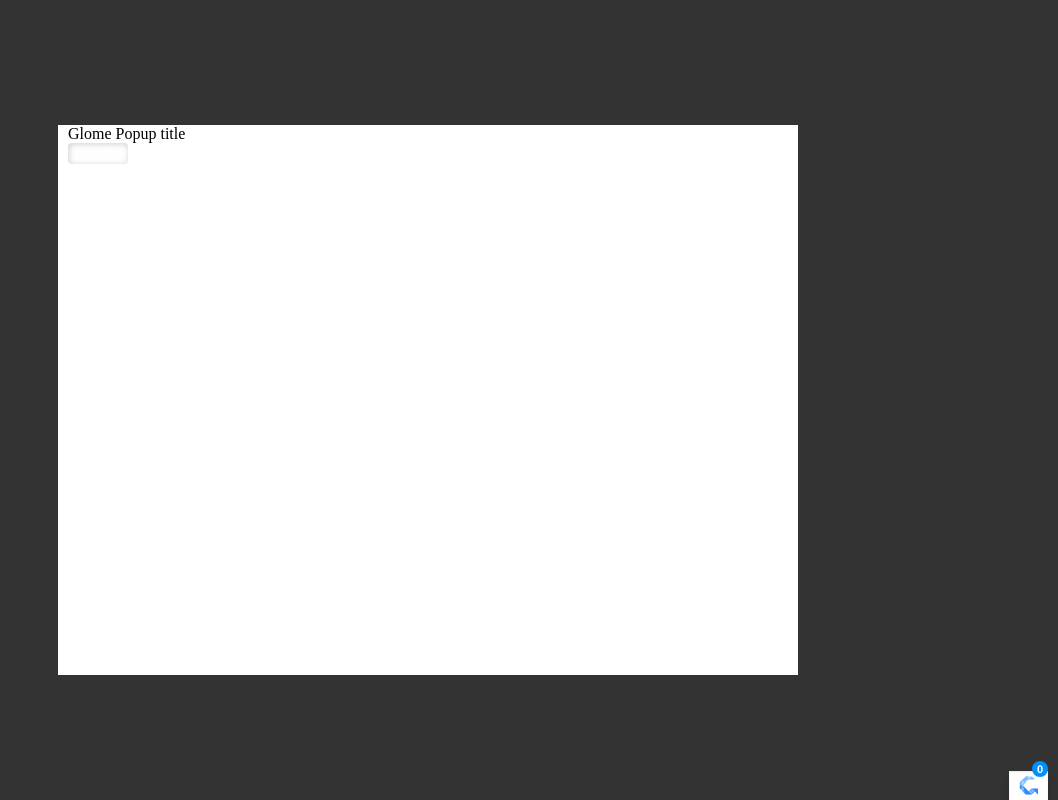
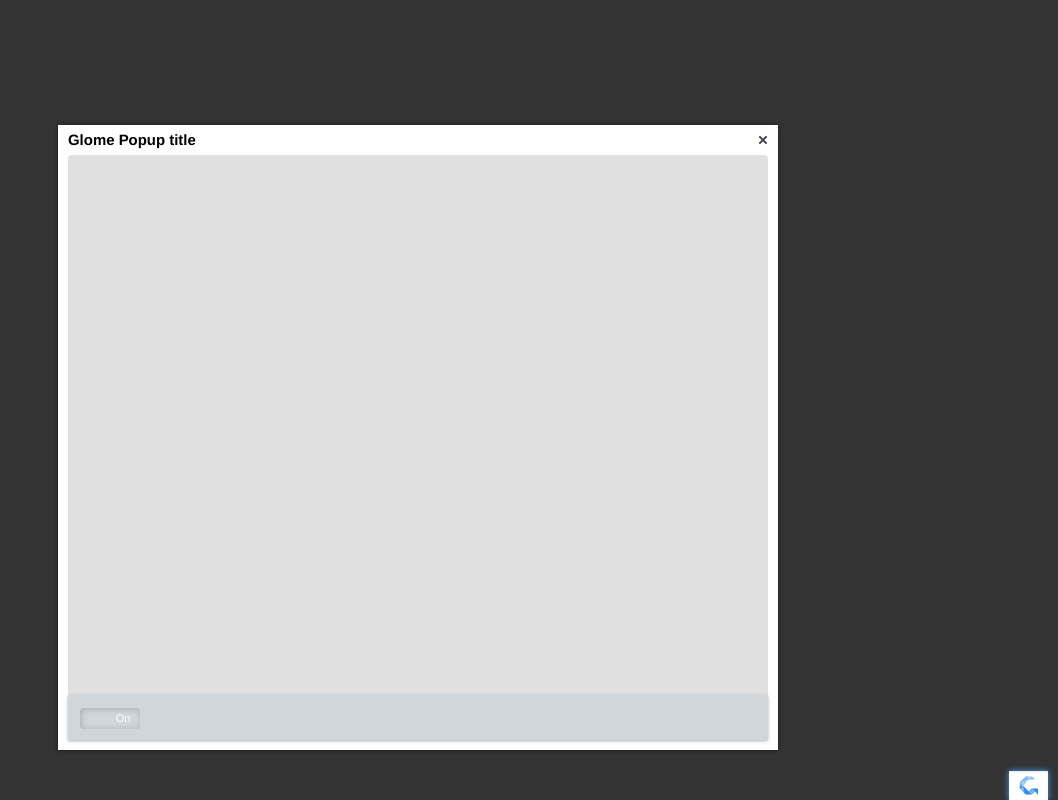
Before and after one commit to glome/jGlome, a PHP site: page /template.html in a window 1280 px wide. Shown: the whole page, without its empty margins (222-1280 px from the left). Run offline with PHP 8.4, Linux system fonts and the light colour scheme.

Commit message:
Added glow mode for knocking ads. Added list mode

```diff
--- a/css/glome.css
+++ b/css/glome.css
@@ -1,4 +1,11 @@
 /* !General elements */
+#glomePopup,
+#glomeWidget
+{
+  font-size: 13px;
+  font-family: Helvetica, Arial, sans-serif;
+}
+
 .glome-icon
 {
   background-image: url('../images/icons/glome-icon-19x19.png');
@@ -6,6 +13,68 @@
   background-position: center center;
   width: 19px;
   height: 19px;
+}
+
+.glome-configuration
+{
+  background-image: url('../images/icons/config-icon-19x19.png');
+  background-repeat: no-repeat;
+  background-position: center center;
+  width: 19px;
+  height: 19px;
+}
+
+/* !Glome popup lists */
+.glome-list-container
+{
+  display: table;
+  width: 100%;
+}
+
+.glome-row
+{
+  display: table-row;
+  width: 100%;
+}
+
+.glome-row > *
+{
+  display: table-cell;
+  padding-bottom: 10px;
+  border-bottom: solid 1px #b8b8b8;
+}
+
+.glome-row + .glome-row > *
+{
+  padding-top: 10px;
+}
+
+.glome-actions button
+{
+  background-image: -moz-linear-gradient(bottom, #e6e6e6 0%, #f1f1f1 48%, #f5f5f5 50%, #fdfdfd 100%);
+  background-color: #d1d6da;
+  cursor: pointer;
+  margin: 0;
+  border: none;
+  padding: 10px;
+  box-shadow: 0 1px 3px rgba(25, 63, 95, 0.4);
+  text-transform: uppercase;
+  color: #959595;
+  font-weight: bold;
+  font-size: 76%;
+}
+
+.glome-actions button + button
+{
+  margin-left: -0.25em;
+}
+
+.glome-actions button:hover
+{
+  background-image: -moz-linear-gradient(bottom, #0077db 0%, #008aff 100%);
+  color: #0066bc;
+  text-shadow: 1px 1px 1px #0095fd;
+  box-shadow: 0 1px 3px rgba(25, 63, 95, 0.6);
 }
 
 /* !Glome switch */
@@ -119,12 +188,92 @@
   position: fixed;
   left: 50%;
   top: 50%;
-  width: 720px;
+  width: 700px;
   height: 550px;
   margin-left: -360px;
   margin-top: -275px;
-  padding: 0 10px;
+  -moz-box-sizing: padding-box;
   box-sizing: padding-box;
+  border-style: none solid;
+  border-width: 10px;
+  border-color: white;
+  padding: 30px 0 45px;
+  box-shadow: inset 0 0 1px rgba(223, 223, 223, 0.6), 0 0 5px rgba(0, 0, 0, 0.5);
+}
+
+#glomePopupWrapper .glome-popup-header
+{
+  background-color: white;
+  min-height: 25px;
+  line-height: 25px;
+  margin-top: -25px;
+}
+
+#glomePopupWrapper .glome-popup-content
+{
+  background-image: -moz-radial-gradient(center center, circle farthest-side, rgba(255,255,255,1), rgba(255,255,255,0)), url('../images/dash-pattern-white-4x4.gif');
+  background-color: #e0e0e0;
+  border-radius: 4px;
+  height: 100%;
+  padding: 10px;
+  -moz-box-sizing: border-box;
+  box-sizing: border-box;
+  border-bottom: solid 10px transparent;
+  overflow-y: auto;
+}
+
+#glomePopupWrapper .glome-popup-title
+{
+  line-height: 20px;
+  font-size: 115%;
+  font-weight: bold;
+  float: left;
+}
+
+#glomePopupWrapper .glome-popup-close
+{
+  background-image: url('../images/icons/icon-close-10x10.png');
+  background-repeat: no-repeat;
+  background-position: center center;
+  width: 10px;
+  height: 20px;
+  float: right;
+  cursor: pointer;
+}
+
+#glomePopupWrapper .glome-popup-footer
+{
+  background-image: -moz-linear-gradient(bottom, #e6e6e6 0%, #f1f1f1 48%, #f5f5f5 50%, #fdfdfd 100%);
+  background-color: #d1d6da;
+  width: 100%;
+  height: 45px;
+  margin-top: -10px;
+  box-shadow: 0 1px 3px rgba(25, 63, 95, 0.4);
+  line-height: 45px;
+  padding-left: 12px;
+  padding-right: 12px;
+  box-sizing: border-box;
+  -moz-box-sizing: border-box;
+  padding-top: 13px;
+}
+
+#glomePopupWrapper .glome-popup-footer .glome-icon-container
+{
+  float: right;
+}
+
+#glomePopupWrapper .glome-popup-footer .glome-icon-container a
+{
+  display: block;
+  float: left;
+}
+
+#glomePopupWrapper .glome-popup-footer .glome-icon-container a + a
+{
+  border-left: solid 1px #b1b3ba;
+  background-position: right center;
+  margin-left: 10px;
+  padding-left: 10px;
 }
 
 @media screen and (max-height: 550px)
@@ -134,9 +283,61 @@
     top: 0;
     bottom: 0;
     height: auto;
-    overflow-y: scroll;
-    background-color: red;
+    margin-top: 0;
   }
+}
+
+/* !Lists in #glomePopup */
+#glomePopup .glome-row > *
+{
+  vertical-align: middle;
+}
+
+#glomePopup .glome-row > .thumbnail
+{
+  vertical-align: middle;
+  max-width: 90px;
+  max-height: 90px;
+}
+
+#glomePopup .glome-row > * + *
+{
+  padding-left: 10px;
+}
+
+#glomePopup .glome-row > .thumbnail .image-wrapper
+{
+  background-image: -moz-linear-gradient(bottom, #e6e6e6 0%, #f1f1f1 48%, #f5f5f5 50%, #fdfdfd 100%);
+  background-color: #d1d6da;
+  padding: 5px;
+  width: 90px;
+  box-shadow: 1px 0 3px rgba(25, 63, 95, 0.4);
+  border-radius: 3px;
+  box-sizing: padding-box;
+  -moz-box-sizing: padding-box;
+}
+
+#glomePopup .glome-row > .thumbnail img
+{
+  max-width: 80px;
+  max-height: 80px;
+}
+
+#glomePopup .glome-row > .content > *
+{
+  margin: 0;
+  font-weight: bold;
+  font-style: normal;
+}
+
+#glomePopup .glome-row > .content h2
+{
+  font-size: 154%;
+}
+
+#glomePopup .glome-row > .glome-actions
+{
+  white-space: nowrap;
 }
 
 /* !Glome ticker */
@@ -149,8 +350,11 @@
   right: 10px;
   box-shadow: inset 0 1px 2px rgba(0,0,0,0.1), 0 6px 6px rgba(0,0,0,0.2);
   z-index: 100002;
-  font-size: 13px;
-  font-family: Helvetica, Arial, sans-serif;
+}
+
+#glomeWindow:not(.glome-off) #glomeWidget.knocking
+{
+  box-shadow: inset 0 1px 2px rgba(0,0,0,0.1), 0 0 6px rgba(73,166,255,1);
 }
 
 #glomeWidget .glome-widget-contents
@@ -168,6 +372,7 @@
 #glomeWidget .glome-icon
 {
   padding: 5px 10px;
+  float: right;
 }
 
 #glomeWidget .glome-counter
@@ -178,12 +383,25 @@
   height: 16px;
   padding: 0 3px;
   line-height: 17px;
-  float: right;
+  position: absolute;
+  right: -5px;
   margin-top: -10px;
   text-align: center;
   color: white;
   font-size: 85%;
   font-weight: bold;
+  display: none;
+  box-shadow: 0 0 2px rgba(255, 255, 255, 0.4);
+}
+
+#glomeWidget .glome-counter:before
+{
+  content: attr(data-count);
+}
+
+#glomeWindow:not(.glome-off) #glomeWidget.knocking .glome-counter:not([data-count="0"])
+{
+  display: block;
 }
 
 #glomeWidget .glome-counter
```
